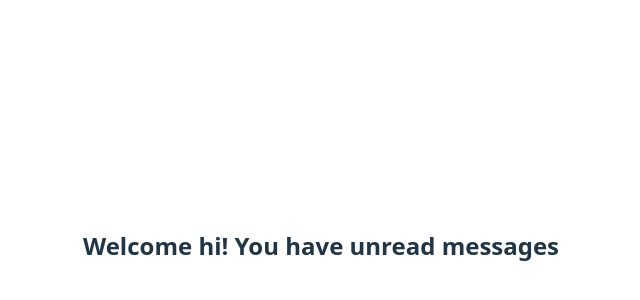
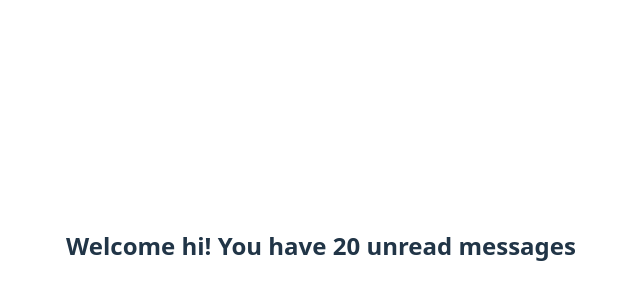
Before and after one commit to Eve0119/myReactApp, a React (Vite) app: page / in a window 1280 px wide. Shown: the part 154-454 px from the top of the page, without its empty margins (319-959 px from the left). Built offline with nearby package versions, Linux system fonts and the light colour scheme.

Commit message:
added messageCount

```diff
--- a/src/App.tsx
+++ b/src/App.tsx
@@ -4,7 +4,7 @@ import { Greet } from "./components/Greet";
 function App() {
   return (
     <div className="App">
-      <Greet name="hi" />
+      <Greet name="hi" messageCount={20} />
     </div>
   );
 }
```
